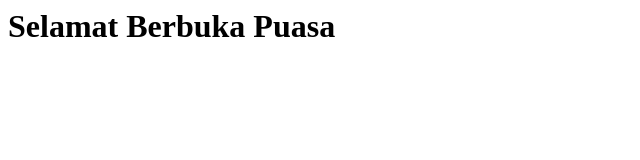
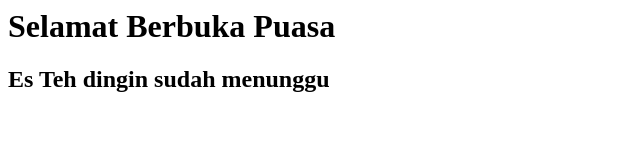
Before and after one commit to jagoanmuda/amikom, a plain HTML site: page index.html in a window 1280 px wide. Shown: the whole page, without its empty margins (0-640 px from the left). Drawn offline with Linux system fonts and the light colour scheme.

Commit message:
tambah h2

```diff
--- a/index.html
+++ b/index.html
@@ -4,5 +4,6 @@
 </head>
 <body>
 	<h1>Selamat Berbuka Puasa</h1>
+	<h2>Es Teh dingin sudah menunggu<h2>
 </body>
 </html>
```
